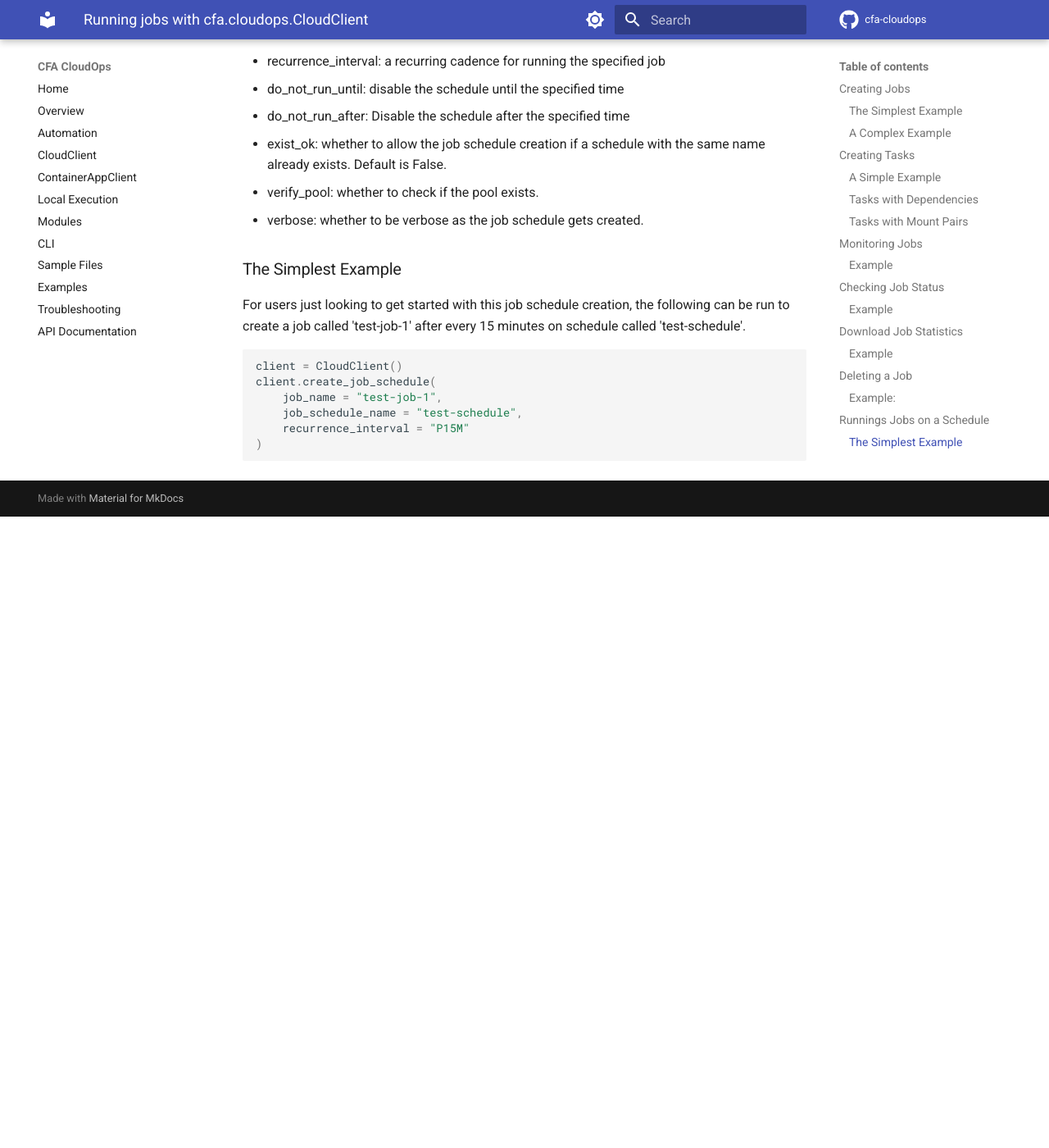
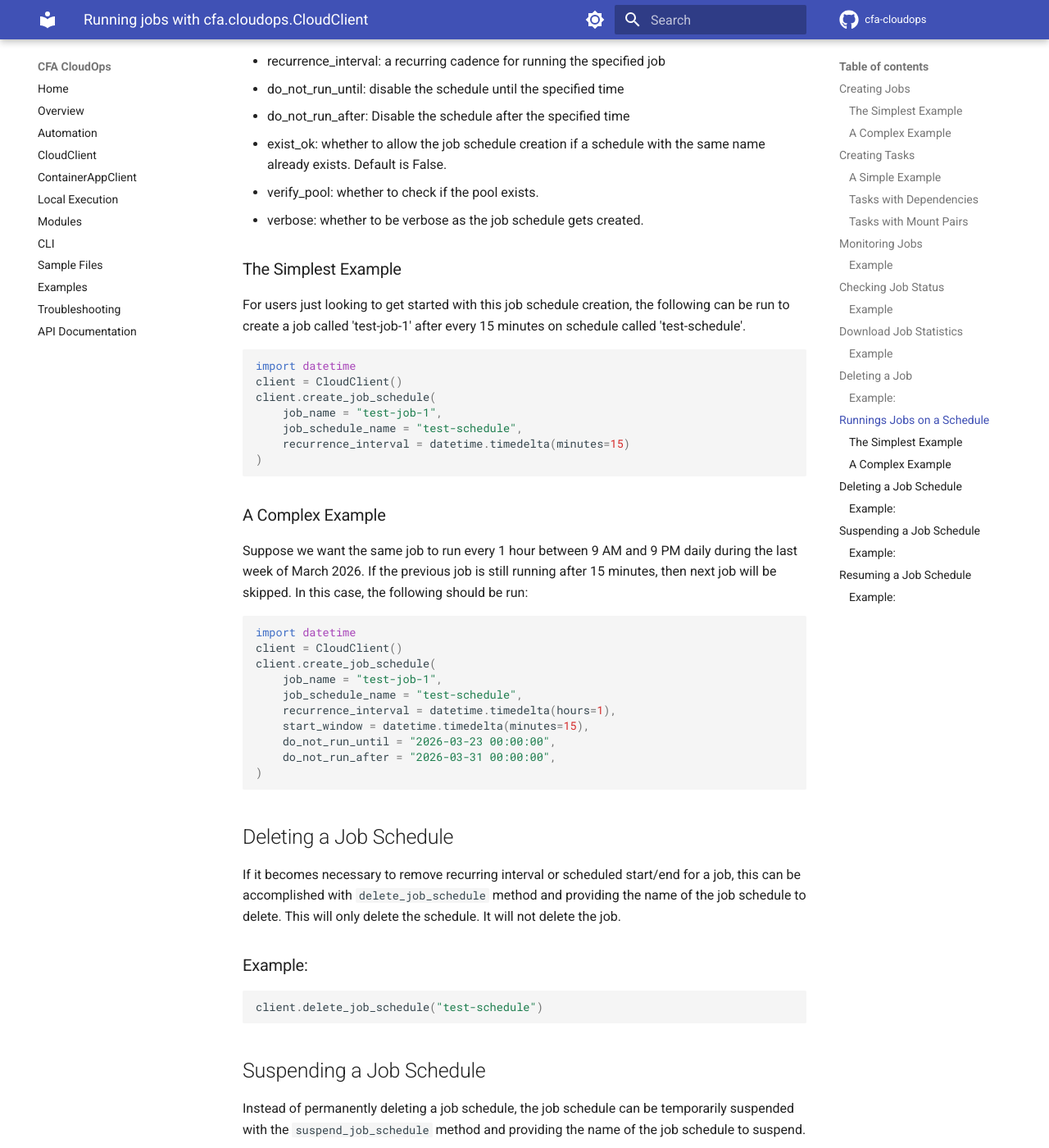
Before and after one commit to CDCgov/cfa-cloudops, an MkDocs documentation site: the page built from docs/CloudClient/job.md, in a window 1280 px wide and 1400 px high, scrolled down 5807 px. Shown: the whole window at 82% size. Built offline with MkDocs 1.6.1 and Material for MkDocs 9.7.7, drawn with Linux system fonts in a browser that asks for light colours; comment, search, counter and statistics services are not loaded; before the commit the page ends 6437 px from its top, so only the background shows below that; some of the changed text lies outside the part shown.

Commit message:
Added job schedule enable and disable functionality

````diff
--- a/docs/CloudClient/job.md
+++ b/docs/CloudClient/job.md
@@ -199,10 +199,56 @@
 ### The Simplest Example
 For users just looking to get started with this job schedule creation, the following can be run to create a job called 'test-job-1' after every 15 minutes on schedule called 'test-schedule'.
 ```python
+import datetime
 client = CloudClient()
 client.create_job_schedule(
     job_name = "test-job-1",
     job_schedule_name = "test-schedule",
-    recurrence_interval = "P15M"
+    recurrence_interval = datetime.timedelta(minutes=15)
 )
 ```
+
+### A Complex Example
+Suppose we want the same job to run every 1 hour between 9 AM and 9 PM daily during the last week of March 2026. If the previous job is still running after 15 minutes, then next job will be skipped. In this case, the following should be run:
+```python
+import datetime
+client = CloudClient()
+client.create_job_schedule(
+    job_name = "test-job-1",
+    job_schedule_name = "test-schedule",
+    recurrence_interval = datetime.timedelta(hours=1),
+    start_window = datetime.timedelta(minutes=15),
+    do_not_run_until = "2026-03-23 00:00:00",
+    do_not_run_after = "2026-03-31 00:00:00",
+)
+```
+
+## Deleting a Job Schedule
+
+If it becomes necessary to remove recurring interval or scheduled start/end for a job, this can be accomplished with `delete_job_schedule` method and providing the name of the job schedule to delete. This will only delete the schedule. It will not delete the job.
+
+### Example:
+
+```python
+client.delete_job_schedule("test-schedule")
+```
+
+## Suspending a Job Schedule
+
+Instead of permanently deleting a job schedule, the job schedule can be temporarily suspended with the `suspend_job_schedule` method and providing the name of the job schedule to suspend.
+
+### Example:
+
+```python
+client.suspend_job_schedule("test-schedule")
+```
+
+## Resuming a Job Schedule
+
+A suspended job schedule can be resumed with the `resume_job_schedule` method and providing the name of the job schedule to resume.
+
+### Example:
+
+```python
+client.resume_job_schedule("test-schedule")
+```
````
Also changed, not shown: 2 other files.
